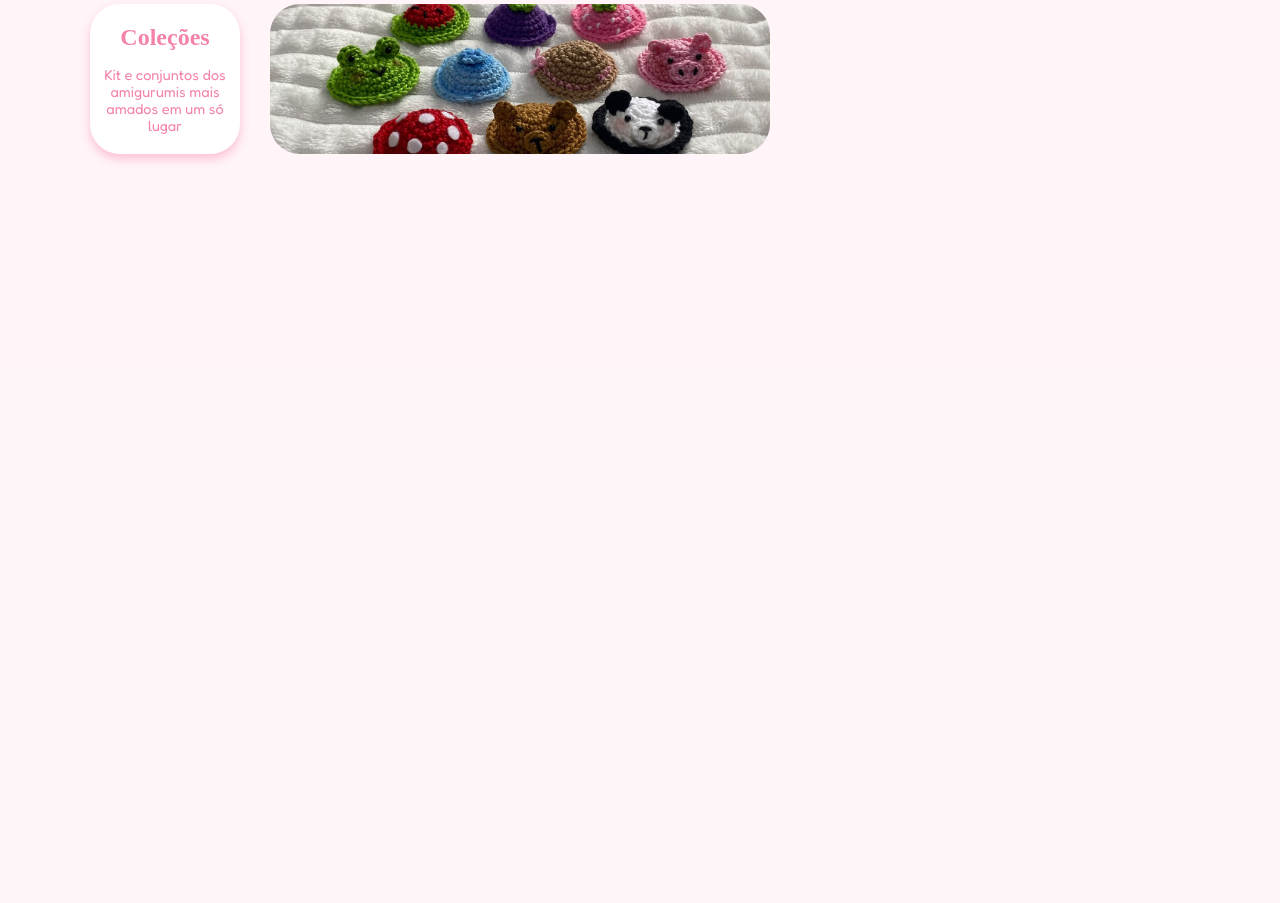
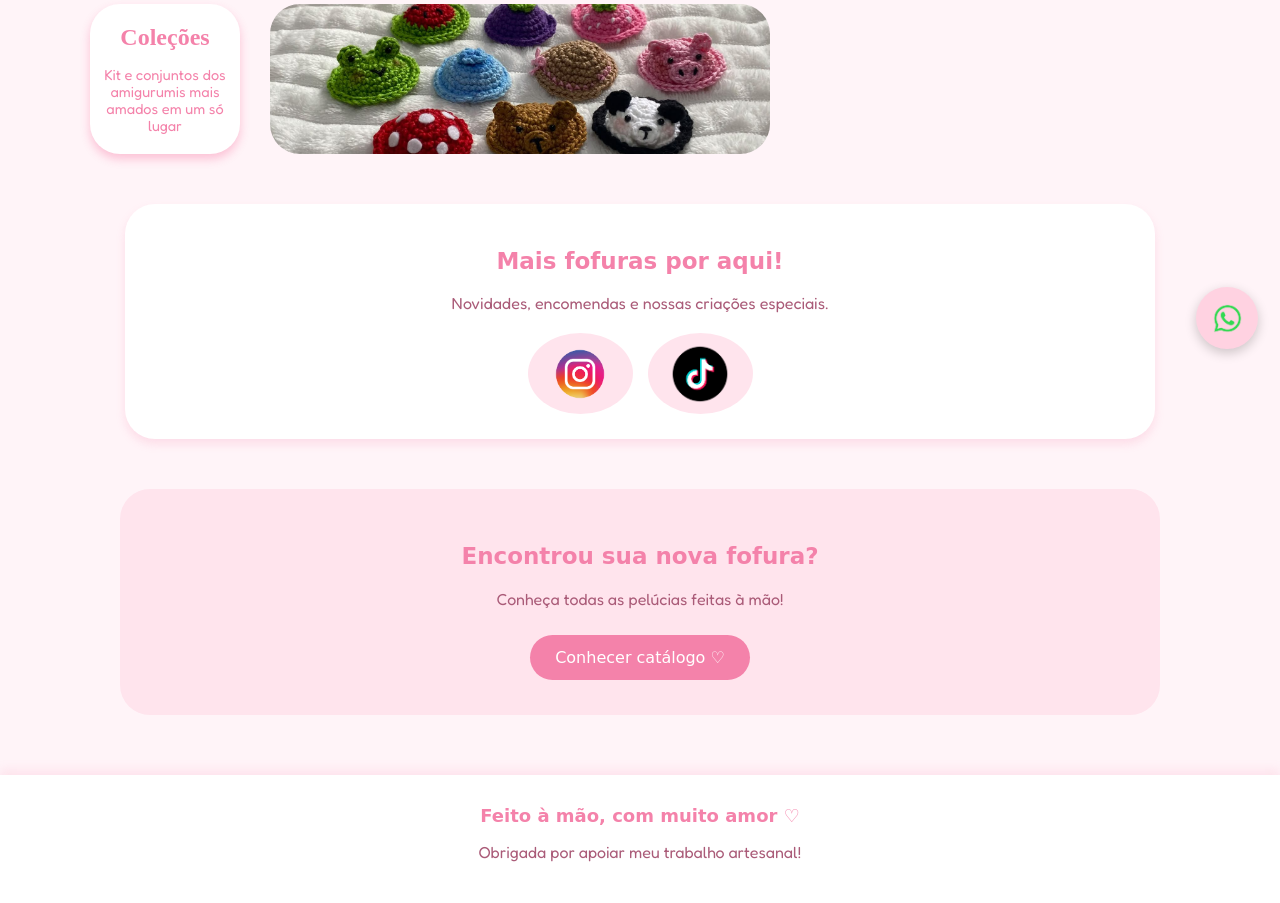
Before and after one commit to l0b00/PontosPelucias, a PHP site: page / in a window 1280 px wide. Shown: the part 426-1329 px from the top of the page. Before the commit the page ends 589 px from the top, so only its background shows below. Run offline with PHP 8.4, Linux system fonts and the light colour scheme; data comes from the database, SQL or seed files in the repository; both versions use the stored data as it was after the commit; some web fonts are replaced.

Commit message:
Criei um rodapé para adicionar as páginas em PHP

```diff
--- a/includes/cabecalho.php
+++ b/includes/cabecalho.php
@@ -22,7 +22,7 @@
                 <ul class="topico">
                     <li><a class="link" href="index.php">Início</a></li>
                     <li><a class="link" href="catalogo.php">Catálogo</a></li>
-                    <li><a class="link" href="contato.html">Contato</a></li>
+                    <li><a class="link" href="contato.php">Contato</a></li>
                 </ul>
             </details>
             <nav class="pag_inicial"><h1><a class="link" href="index.php">Pontos e Pelúcias</a></h1>
--- a/index.php
+++ b/index.php
@@ -24,5 +24,8 @@ require 'includes/cabecalho.php';
         <div class="colecao"><h2 class="titulo_colecao">Coleções</h2><p class="colecao_txt">Kit e conjuntos dos amigurumis mais amados em um só lugar</p></div>
         <a class="box_colecao"><img class="img_colecao" src="img/colecao2.jpeg"></a>
     </div>
+
+ <?php include 'rodape.php'; ?>
+
 </body>
 </html>
--- /dev/null
+++ b/rodape.php
@@ -0,0 +1,64 @@
+
+<!-- REDES SOCIAIS -->
+
+<section class="redes_loja">
+
+    <h2>Mais fofuras por aqui!</h2>
+
+    <p>Novidades, encomendas e nossas criações especiais.</p>
+
+    <div class="redes_botoes">
+
+        <a href="https://www.instagram.com/SEU_PERFIL"
+           target="_blank"
+           rel="noopener noreferrer"
+           class="rede_botao">
+            <img src="img/instagram.png" alt="Instagram">
+        </a>
+
+        <a href="https://www.tiktok.com/@pontosepelucias"
+           target="_blank"
+           rel="noopener noreferrer"
+           class="rede_botao">
+            <img src="img/tiktok.png" alt="TikTok">
+        </a>
+
+    </div>
+
+</section>
+
+<!-- CHAMADA DO CATÁLOGO -->
+
+<section class="catalogo_chamada">
+
+    <h2>Encontrou sua nova fofura?</h2>
+
+    <p>Conheça todas as pelúcias feitas à mão!</p>
+
+    <a href="catalogo.php" class="catalogo_botao">
+        Conhecer catálogo ♡
+    </a>
+
+</section>
+
+<!-- RODAPÉ -->
+
+<footer class="rodape_loja">
+
+    <h3>Feito à mão, com muito amor ♡</h3>
+
+    <p>Obrigada por apoiar meu trabalho artesanal!</p>
+
+</footer>
+
+<!-- WHATSAPP FLUTUANTE -->
+
+<a href="https://wa.me/5519994520945"
+   class="whatsapp_flutuante"
+   target="_blank"
+   rel="noopener noreferrer"
+   aria-label="Conversar pelo WhatsApp">
+
+    <img src="img/whatsapp.png" alt="WhatsApp">
+
+</a>
--- a/style.css
+++ b/style.css
@@ -382,15 +382,26 @@ box-shadow: 0px 10px 20px rgba(114, 35, 62, 0.25);
     min-height: 65px;
 }
 
-.contato_botao{
+.contato_botao {
+    display: inline-flex;
+    align-items: center;
+    justify-content: center;
+
     font-family: 'DynaPuff', cursive;
     font-size: 13px;
     text-decoration: none;
     color: white;
+
+    width: 180px;
+    height: 42px;
+    box-sizing: border-box;
+
     padding: 12px 15px;
     border-radius: 25px;
     margin-top: 10px;
+
     transition: 0.3s;
+    white-space: nowrap;
 }
 
 .contato_botao:hover{
```
Also changed, not shown: banco/pontospelucias.sql (+36 -3 lines), img/whatsapp2.png (deleted).
